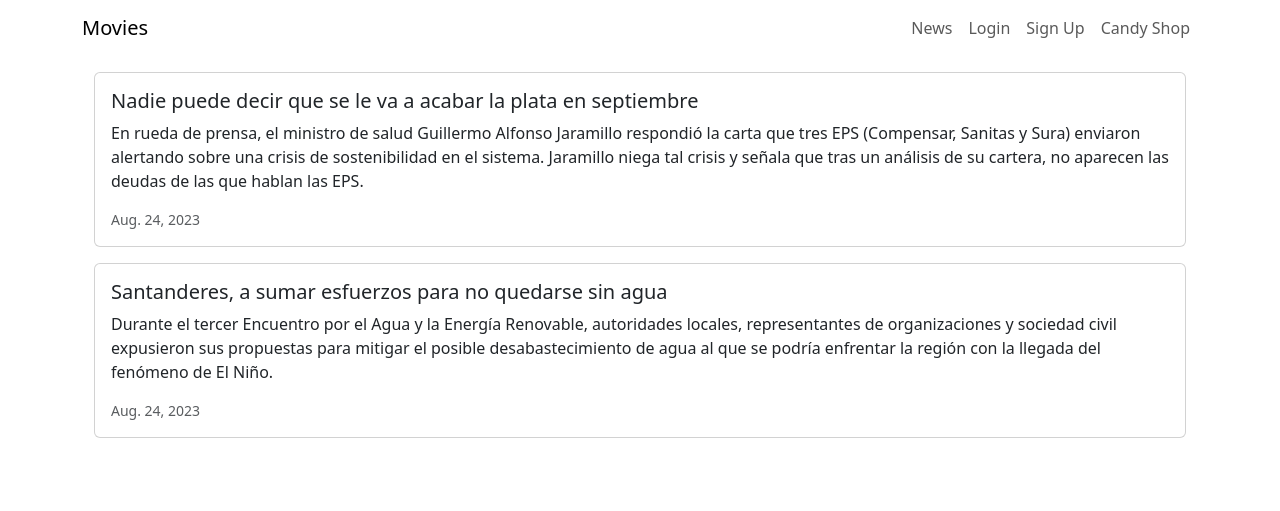
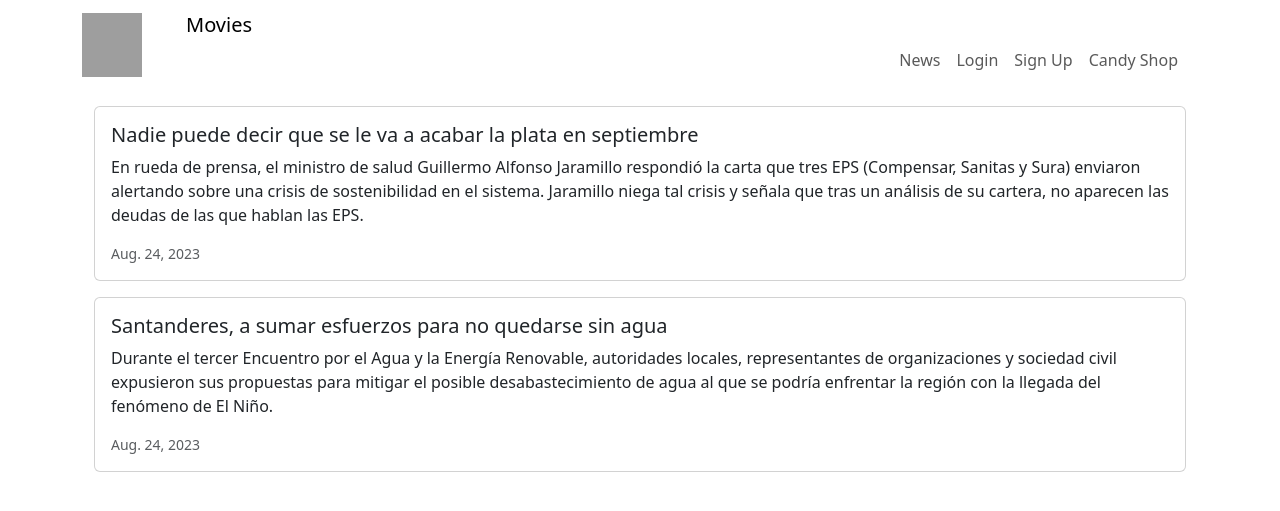
Before and after one commit to SMCARDONAV/Taller1_Proyecto_Integrador, a Django app: page /news/ in a window 1280 px wide. Shown: the top 511 px of the page. Run offline with Django 4.2, Linux system fonts and the light colour scheme; data comes from the database, SQL or seed files in the repository; grey boxes are pictures that could not be loaded.

Commit message:
creacion de slide y barra

```diff
--- a/moviereviews/templates/base.html
+++ b/moviereviews/templates/base.html
@@ -6,6 +6,9 @@
 
   <body>
     <nav class="navbar navbar-expand-lg navbar-light mb-3">
+      <div class="container">
+        <a class="navbar-brand" href="#">
+          <img src="https://png.pngtree.com/element_our/20190603/ourlarge/pngtree-movie-board-icon-image_1455346.jpg" alt="Bootstrap" width="60" height="64">
         <div class="container">
           <a class="navbar-brand" href="{% url 'home' %}">Movies</a>
           <button class="navbar-toggler" type="button" data-bs-toggle="collapse" data-bs-target="#navbarSupportedContent" aria-controls="navbarSupportedContent" aria-expanded="false" aria-label="Toggle navigation">
```
